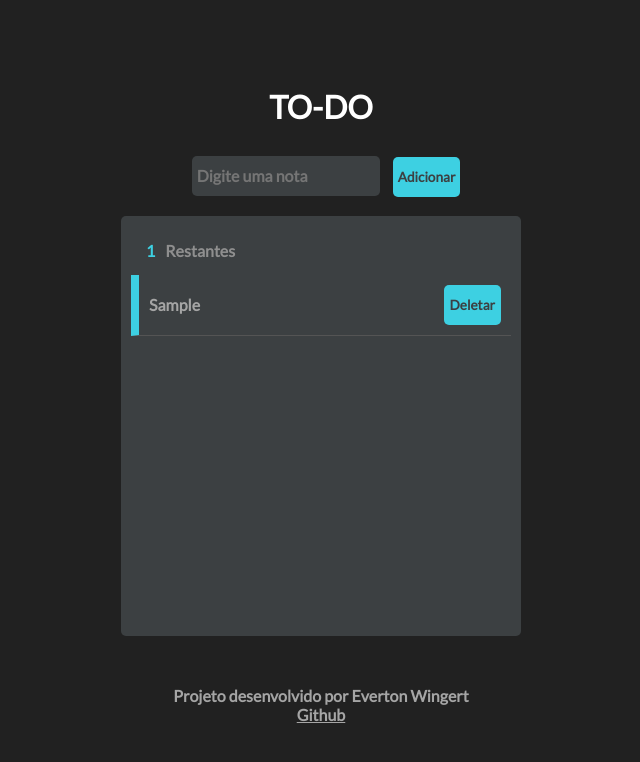
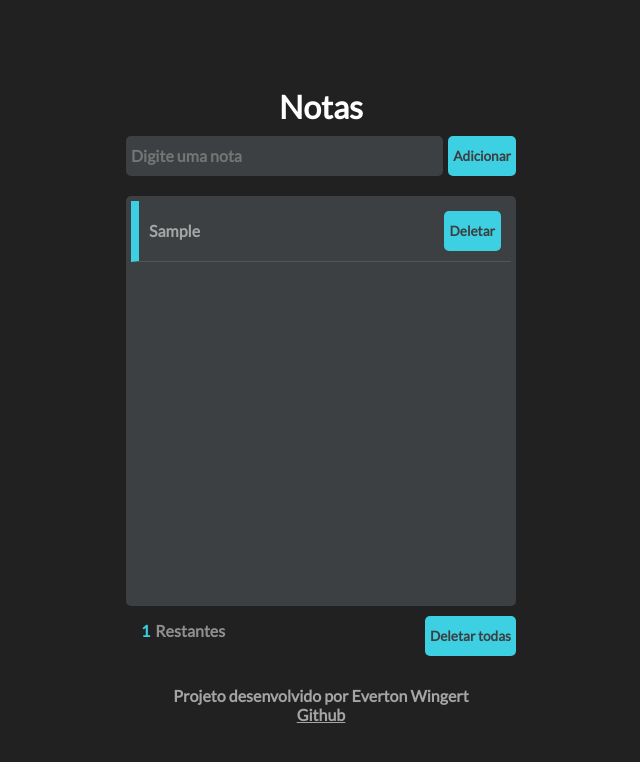
Before and after one commit to EvertonWingert/TO-DO, a plain HTML site: page index.html in a window 1280 px wide. Both pictures are taken after typing "Sample" into the empty fields and a click on the button "Adicionar". Shown: the whole page, without its empty margins (319-959 px from the left). Drawn offline with Linux system fonts and the light colour scheme.

Commit message:
localstorage
+Contador de to-do restantes
+LocalStorage
+Melhorias visual
+Melhorias HTML

```diff
--- a/index.html
+++ b/index.html
@@ -11,28 +11,30 @@
 <body>
     <div class="app-bg">
         <header>
-            <h1>TO-DO</h1>
+            <h1>Notas</h1>
         </header>
 
         <section class="app-content">
-            <div class="app-add">
-                <input type="text" id="input-todo" name="Digite uma nota" placeholder="Digite uma nota" value="">
-                <button onClick="createTodo()" id="create">Adicionar</button>
-            </div>
+            <form class="app-add" id="form">
+                <input type="text" id="input-todo" name="Digite uma nota" placeholder="Digite uma nota" value="" required>
+                <button id="create">Adicionar</button>
+            </form>
 
-            <div class="app-todo">
+            <ul class="app-todo" id="list-group">
+
+            </ul>
+
+            <div class="footer-todo">
+                <div class="remaning">
+                    <span id="total"></span>
+                    <p>Restantes</p>
+                </div>
                 <div>
-                    <div class="remaning">
-                        <span id="total"></span>
-                        <p>Restantes</p>
-                    </div>
-                    <ul id="list-group">
-
-                    </ul>
-
+                    <button id="delete-all" onclick="deleteAllTodos()">Deletar todas</button>
                 </div>
 
             </div>
+
         </section>
 
         <footer>
--- a/script.js
+++ b/script.js
@@ -1,23 +1,41 @@
-const inputEl = document.getElementById("input-todo");
+
 const btnAddEl = document.getElementById("create");
-var todolistEl = document.getElementById("list-group");
+const todolistEl = document.getElementById("list-group");
 const todoEmpty = `<div><p class="todo-empty">Sem to-do</p></div>`
 const restanteEL = document.getElementById("total");
+const deleteALL = document.getElementById("delete-all");
+const todoForm = document.getElementById("form");
+var todoList = JSON.parse(localStorage.getItem("todo"));
+
+
 todolistEl.innerHTML = todoEmpty;
-var todoList = [];
 
+if (todoList == null) {
+    todoList = [];
+}else{
+    renderTodo();
+}
+
+todoForm.addEventListener('submit', (e) => {
+    const inputEl = document.getElementById("input-todo");
+    e.preventDefault();
+    createTodo(inputEl.value);
+    inputEl.value = '';
+})
 
 function todoFactory(conteudo){
     let id = (Math.random() *100);
     return {
         id,
-        conteudo
+        conteudo,
+        marked:false,
     }
 }
-function createTodo(){
-    if(inputEl.value == '') return
-    todoList.push(todoFactory(inputEl.value));
-    inputEl.value = '';
+
+function createTodo(text){
+    let todo = todoFactory(text);
+    todoList.push(todo);
+    localStorage.setItem('todo',JSON.stringify(todoList));
     renderTodo();
 }
 function deleteTodo(key) {
@@ -25,6 +43,7 @@ function deleteTodo(key) {
         return item.id === key;
     });
     todoList.splice(index,1);
+    localStorage.setItem('todo',JSON.stringify(todoList));
     renderTodo();
 }
 function updateTodo(novoValor,key){
@@ -32,23 +51,52 @@ function updateTodo(novoValor,key){
         return item.id === key;
     });
     todoList[index].conteudo = novoValor.innerHTML;
+    localStorage.setItem('todo',JSON.stringify(todoList));
 }
+function deleteAllTodos(){
+    todoList.length = 0;
+    localStorage.setItem('todo',JSON.stringify(todoList));
+    renderTodo();
+}
+
 
 function renderTodo(){
     if(todoList.length == 0){
         todolistEl.innerHTML = todoEmpty;
         restanteEL.innerHTML = 0;
     }else {
-        var list = "";
+       todolistEl.innerHTML = '';
+
         todoList.forEach((conteudo) => {
+            let liElement = document.createElement('li');
+            let aElement = document.createElement('a');
+            let buttonDeleteElement =document.createElement('button');
 
-            list +=  `<li key="${conteudo.id}" class="todoItem" id="todo">
-                        <a contentEditable="true" onBlur="updateTodo(this,${conteudo.id})" id="conteudo">${conteudo.conteudo}</a>
-                        <button onClick="deleteTodo(${conteudo.id})" id="deleteTodo"> Deletar </button>
-                      </li>
-                        `
+            liElement.setAttribute('class','todoItem');
+            liElement.setAttribute('id','todo');
+
+            aElement.setAttribute('id','conteudo');
+            aElement.setAttribute('contentEditable','true');
+            aElement.innerText = conteudo.conteudo;
+            aElement.addEventListener('blur', () => {
+                updateTodo(aElement,conteudo.id);
+            })
+
+            buttonDeleteElement.setAttribute('id','deleteTodo');
+            buttonDeleteElement.innerText = "Deletar";
+
+            buttonDeleteElement.addEventListener('click', () =>{
+                deleteTodo(conteudo.id);
+            });
+
+
+
+            liElement.appendChild(aElement);
+            liElement.appendChild(buttonDeleteElement);
+            todolistEl.appendChild(liElement);
         })
-        todolistEl.innerHTML = list;
+
+
         restanteEL.innerHTML = todoList.length;
     }
 }
--- a/style.css
+++ b/style.css
@@ -28,38 +28,19 @@ ul{
     color:#fff;
 
 }
-.app{
-    background-color: aliceblue;
-    width: 960px;
-    height: 400px;
+
+.app-content {
+
+    padding: 10px;
 
 
 }
-.app-content {
 
-    margin: 10px;
-    padding: 10px;
-}
 
-.app-todo{
-    background-color: var(--main-secundary-color);
-    width: 380px;
-    max-height: 400px;
-    height: 400px;
-    margin-top: 20px;
-    border-radius: 5px;
-    padding: 5px;
-    overflow: auto;
-    padding: 10px;
-    margin: 10px;
-
-}
 
 .app-add {
-
-
-    text-align: center;
-
+    display: flex;
+    align-items: center;
 
 }
 .app-add button {
@@ -74,44 +55,40 @@ ul{
     color: #3C4042;
     font-size: 0.85rem;
 
+
+}
+
+button:active{
+    transform: translateY(5%);
 }
 .app-add input {
     background-color: var(--main-secundary-color);
     color: var(--main-highlight-color);
     border: none;
     height: 30px;
-    margin: 10px;
+    margin-right: 5px;
     padding: 5px;
     border-radius: 5px;
     font-size: 1rem;
+    flex-grow: 1;
+
 
 
 }
-.aapp-addput input:focus {
+.app-add input:focus {
     animation: .5s;
     border-bottom: 3px solid var(--main-highlight-color);
     outline: none;
 }
-.remaning {
-    display: flex;
-    padding: 10px;
-    margin: 5px;
-    color: var(--main-highlight-color);
-}
-.remaning span{
-    margin-right: 10px;
-}
-.remaning p{
-    color: #8F8F8F;
-}
-.todoItem {
-    display: flex;
-    justify-content: space-between;
-    align-items: center;
-    padding: 10px;
-    border-left: 8px solid var(--main-highlight-color);
-    margin-bottom: 10px;
-    border-bottom: 1px solid #545454;;
+.app-todo{
+    background-color: var(--main-secundary-color);
+    width: 380px;
+    max-height: 400px;
+    height: 400px;
+    margin-top: 20px;
+    border-radius: 5px;
+    padding: 5px;
+    overflow: auto;
 
 }
 .todoItem:hover {
@@ -142,6 +119,47 @@ button:hover {
     margin: 10px;
 
 }
+.footer-todo{
+    display: flex;
+    justify-content: space-between;
+}
+.footer-todo button {
+    background-color: var(--main-highlight-color);
+    color: var(--main-secundary-color);
+    border: none;
+    border-radius: 5px;
+    height: 40px;
+    cursor: pointer;
+    font-size: 0.85rem;
+
+}
+.remaning {
+    display: flex;
+    padding: 10px;
+    margin: 5px;
+    color: var(--main-highlight-color);
+}
+.remaning span{
+    margin-right: 5px;
+}
+.remaning p{
+    color: #8F8F8F;
+}
+.todoItem {
+    display: flex;
+    justify-content: space-between;
+    align-items: center;
+    padding: 10px;
+    border-left: 8px solid var(--main-highlight-color);
+    margin-bottom: 10px;
+    border-bottom: 1px solid #545454;;
+
+}
+.footer-todo button{
+    margin-top: 10px;
+    padding: 5px;
+}
+
 
 footer a {
     color: #A5A5A5;;
```
